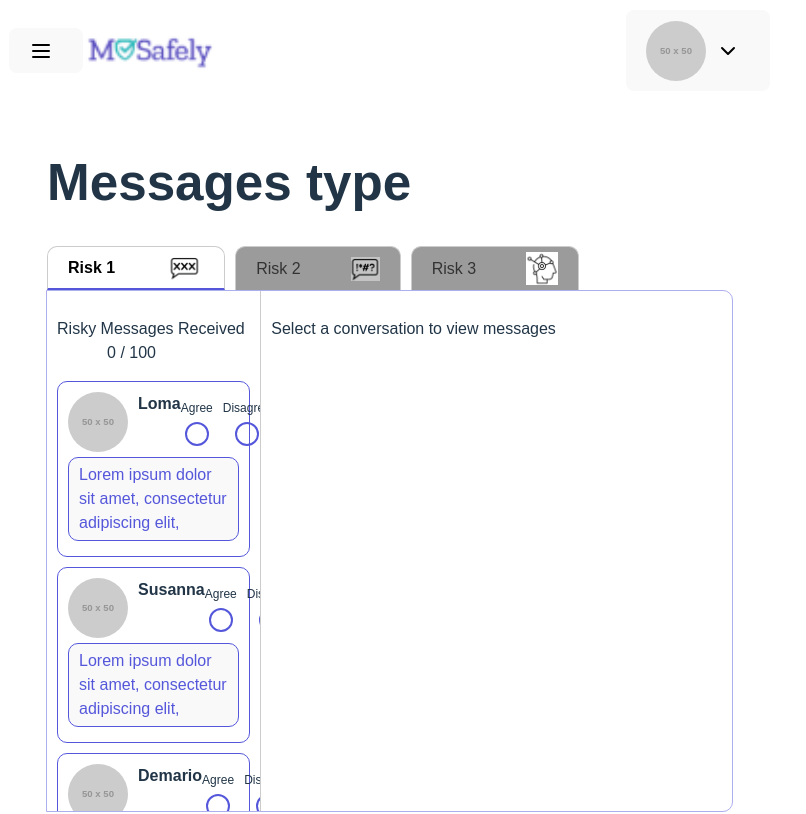
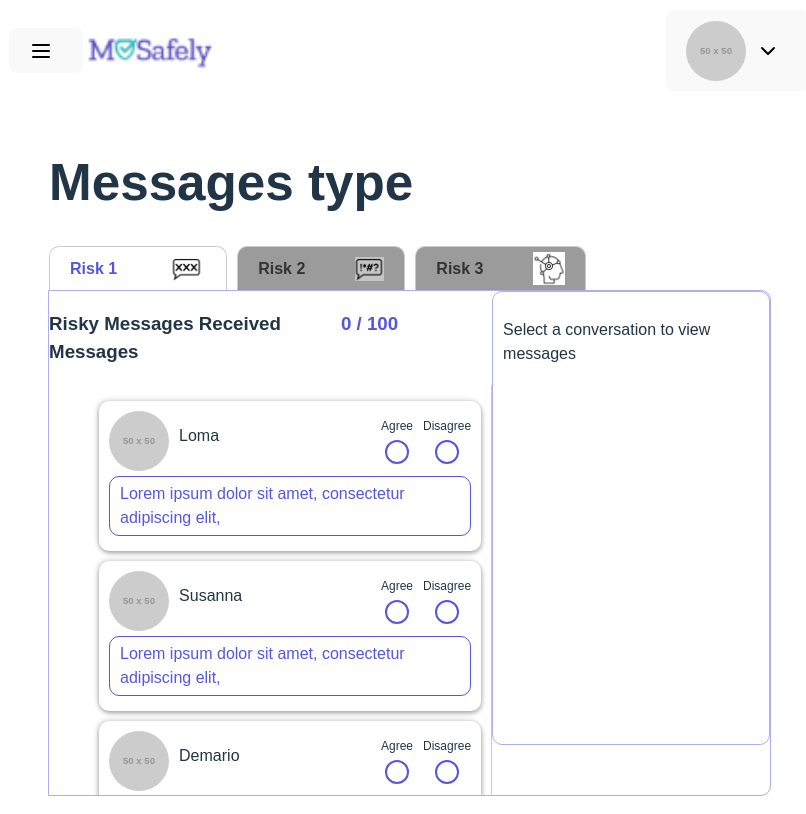
Before and after one commit to tvan04/MoSafely, a React (Vite) app in the folder MoSafely/: page / in a window 1280 px wide. Shown: the top 814 px of the page, without its empty margins (11-817 px from the left). Built offline with nearby package versions, Linux system fonts and the light colour scheme.

Commit message:
fix background color when selecting a conversation

```diff
--- a/MoSafely/src/App.css
+++ b/MoSafely/src/App.css
@@ -1,11 +1,10 @@
-/* purple color: #5557db; */
+/* purple color: #5557db;
+*/
 /* red color: #febfc0 */
-
 body {
   margin: 0;
   font-family: Arial, sans-serif;
 }
-
 header {
   display: flex;
   justify-content: space-between;
@@ -13,22 +12,18 @@ header {
   padding: 10px 20px;
   background-color: #fff;
 }
-
 .header-left,
 .header-right {
   display: flex;
   align-items: center;
 }
-
 .logo {
   height: 40px;
 }
-
 .icon {
   height: 24px;
   margin-right: 10px;
 }
-
 button {
   background: none;
   border: none;
@@ -37,30 +32,23 @@ button {
   align-items: center;
   font-size: 15px;
 }
-
-button:active {
-  transform: scale(0.9);
-}
-
 main {
   padding: 20px;
   display: flex;
   flex-direction: column;
   align-items: center;
 }
-
 h1 {
   width: 90%;
   text-align: left;
 }
-
 .tabs {
   display: flex;
   width: 90%;
   position: relative;
 }
-
 .tabs button {
+  font-weight: bold;
   margin: 0 10px 0 0;
   padding: 5px 20px;
   border: 1px solid #ccc;
@@ -71,26 +59,19 @@ h1 {
   cursor: pointer;
   transition: background-color 0.3s ease, color 0.3s ease;
 }
-
 .tabs button img.tab {
-  margin-left: 50px
+  margin-left: 50px;
 }
-
 .tabs button.active {
   background-color: #fff;
-  color: #000;
-  border-bottom: 2px solid #5557db;
-  font-weight: bold;
+  color: #5557db;
 }
-
 .tabs button:hover {
   background-color: #e0e0e0;
 }
-
-.value-spacing {
-  margin-left: 50px;
+.color-values {
+  margin-left: 60px;
 }
-
 .chat-container {
   display: flex;
   width: 90%;
@@ -98,68 +79,70 @@ h1 {
   border: 1px solid #adaeee;
   border-radius: 0 10px 10px 0;
 }
-
+.chat-header {
+  display: flex;
+  justify-content: center;
+}
+.chat-header .color-values {
+  color: #5557db;
+}
 .conversation-list {
-  width: 30%;
   border-right: 1px solid #ccc;
-  padding: 10px;
+  padding: 0px 10px 10px 50px;
   overflow-y: auto;
-  max-height: 500px;
+  max-height: 50vh;
 }
-
+.chat-messages {
+  display: flex;
+  flex-direction: column;
+}
 .conversation-list h2 {
-  text-align: center;
+  text-align: right;
   margin-top: 0;
 }
-
 .conversation-list ul {
   list-style: none;
   padding: 0;
 }
-
 .conversation-list ul li {
   margin-bottom: 10px;
 }
-
 .conversation-item {
   display: flex;
   flex-direction: column;
   align-items: stretch;
   padding: 10px;
-  border: 1px solid #5557db;
+  box-shadow: 1px 1px 1px 1px #6c6c6c;
+  box-shadow: 2px 2px 5px rgba(0, 0, 0, 0.1), -2px -2px 5px rgba(0, 0, 0, 0.1),
+    0 2px 5px rgba(0, 0, 0, 0.3);
   border-radius: 10px;
   background-color: #fff;
 }
-
-.conversation-item:active {
-  background-color: rgb(155, 155, 155);
+.conversation-item.selected {
+  background-color: #edecec;
 }
-
 .profile-and-buttons {
   display: flex;
   justify-content: space-between;
   align-items: center;
   width: 100%;
 }
-
 .profile-info {
   display: flex;
   align-items: flex-start;
 }
-
 .profile-pic {
   width: 60px;
   height: 60px;
   border-radius: 50%;
   margin-right: 10px;
 }
-
 .profile-info h3 {
-  margin: 0;
+  margin: 13px 0 0 0;
   font-size: 16px;
+  font-weight: normal;
   align-self: flex-start;
 }
-
 .risk-message {
   flex-grow: 1;
   margin: 5px 0;
@@ -167,7 +150,6 @@ h1 {
   border: 1px solid #5557db;
   color: #5557db;
   border-radius: 10px;
-  background-color: #f9f9f9;
   word-wrap: break-word;
 }
 
@@ -176,22 +158,18 @@ h1 {
   gap: 10px;
   align-items: center;
 }
-
 .radio-group {
   display: flex;
   flex-direction: column;
   align-items: center;
 }
-
 .radio-label {
   font-size: 12px;
   margin-bottom: 5px;
 }
-
 .radio-button {
   display: none;
 }
-
 .radio-button-label {
   width: 20px;
   height: 20px;
@@ -203,7 +181,6 @@ h1 {
   cursor: pointer;
   position: relative;
 }
-
 .radio-button-label::before {
   content: "";
   width: 15px;
@@ -215,18 +192,28 @@ h1 {
   left: 50%;
   transform: translate(-50%, -50%);
 }
-
 .radio-button:checked + .radio-button-label::before {
   background-color: #5557db;
 }
-
 .chat-interface {
-  width: 70%;
+  display: flex;
+  flex-grow: 1;
   padding: 10px;
+  flex-direction: column;
+  border: 1px solid #adaeee;
+  border-radius: 10px;
+  height: 54vh;
+  overflow-y: auto;
+}
+.conversation-header {
+  padding: 10px 10px 40px 40px;
+  border-bottom: 1px solid #ccc;
+}
+.help-logo {
   display: flex;
-  flex-direction: column;
+  justify-content: flex-end;
+  margin-top: 40px;
 }
-
 .progress-bar-container {
   width: 100%;
   height: 20px;
@@ -234,34 +221,27 @@ h1 {
   border-radius: 10px;
   margin-top: 10px;
 }
-
 .progress-bar {
   height: 100%;
   background-color: #5557db;
   border-radius: 10px;
 }
-
 footer {
   display: flex;
   flex-direction: column;
   align-items: center;
   padding: 10px 20px;
   background-color: #fff;
-  box-shadow: 0 -2px 4px rgba(0, 0, 0, 0.1);
-  margin-top: 20px;
 }
-
 .footer-content {
   display: flex;
   flex-direction: column;
   align-items: center;
   width: 100%;
 }
-
 .footer-content p {
   margin: 0;
 }
-
 .footer-buttons {
   display: flex;
   justify-content: flex-end;
@@ -269,7 +249,6 @@ footer {
   margin-top: 25px;
   margin-right: 15%;
 }
-
 .footer-button {
   background-color: rgb(155, 155, 155);
   color: rgb(47, 47, 47);
@@ -281,8 +260,25 @@ footer {
   font-size: 20px;
   transition: background-color 0.3s ease;
 }
-
 .footer-button:hover {
   background-color: #4546b5;
   color: white;
 }
+.footer-button:active {
+  transform: scale(0.9);
+}
+/* scrollbar styling */
+::-webkit-scrollbar {
+  width: 12px;
+  height: 12px;
+}
+::-webkit-scrollbar-track {
+  background: #f1f1f1;
+}
+::-webkit-scrollbar-thumb {
+  background: #888;
+  border-radius: 50px;
+}
+::-webkit-scrollbar-thumb:hover {
+  background: #555;
+}
--- a/MoSafely/src/App.jsx
+++ b/MoSafely/src/App.jsx
@@ -105,20 +105,28 @@ function App() {
           </button>
         </div>
         <div className="chat-container">
+          <div className="chat-messages">
+            <div className="chat-header">
+              <h3>
+                Risky Messages Received
+                <span className="color-values">
+                  {progressValue} / {totalConversations}{" "}
+                </span>{" "}
+                Messages
+              </h3>
+            </div>
             <div className="conversation-list">
-            <p>
-              Risky Messages Received{" "}
-              <span className="value-spacing">
-                {progressValue} / {totalConversations}
-              </span>
-            </p>
               <ul>
                 {conversations
                   .filter((conversation) => conversation.riskType === activeTab)
                   .map((conversation) => (
                     <li key={conversation.id}>
                       <div
-                      className="conversation-item"
+                        className={`conversation-item ${
+                          selectedConversation === conversation
+                            ? "selected"
+                            : ""
+                        }`}
                         onClick={() => handleConversationClick(conversation)}
                       >
                         <div className="profile-and-buttons">
@@ -138,7 +146,9 @@ function App() {
                                 id={`agree-${conversation.id}`}
                                 name={`response-${conversation.id}`}
                                 className="radio-button"
-                              checked={messagesState[conversation.id] === true}
+                                checked={
+                                  messagesState[conversation.id] === true
+                                }
                                 onChange={() => handleAgree(conversation.id)}
                               />
                               <label
@@ -153,7 +163,9 @@ function App() {
                                 id={`disagree-${conversation.id}`}
                                 name={`response-${conversation.id}`}
                                 className="radio-button"
-                              checked={messagesState[conversation.id] === false}
+                                checked={
+                                  messagesState[conversation.id] === false
+                                }
                                 onChange={() => handleDisagree(conversation.id)}
                               />
                               <label
@@ -163,11 +175,14 @@ function App() {
                             </div>
                           </div>
                         </div>
-                      <p className="risk-message">{conversation.riskMessage}</p>
+                        <p className="risk-message">
+                          {conversation.riskMessage}
+                        </p>
                       </div>
                     </li>
                   ))}
               </ul>
+            </div>
           </div>
           <div className="chat-interface">
             {selectedConversation ? (
--- a/MoSafely/src/components/Conversation.jsx
+++ b/MoSafely/src/components/Conversation.jsx
@@ -1,9 +1,18 @@
-import React from 'react';
-import Message from './Message';
+import React from "react";
+import Message from "./Message";
+import help from "../assets/help.png";
 
 const Conversation = ({ messages }) => {
   return (
     <div>
+      <div className="conversation-header">
+        <h3>User 1</h3>
+      </div>
+      <div className="help-logo">
+        <button>
+          <img src={help} alt="help" />
+        </button>
+      </div>
       {messages.map((msg, index) => (
         <Message
           key={index}
@@ -15,6 +24,6 @@ const Conversation = ({ messages }) => {
       ))}
     </div>
   );
-}
+};
 
 export default Conversation;
```
Also changed, not shown: MoSafely/src/assets/help.png (added), MoSafely/src/data/conversations.json. Lines whose indentation alone changed are shown as unchanged.
